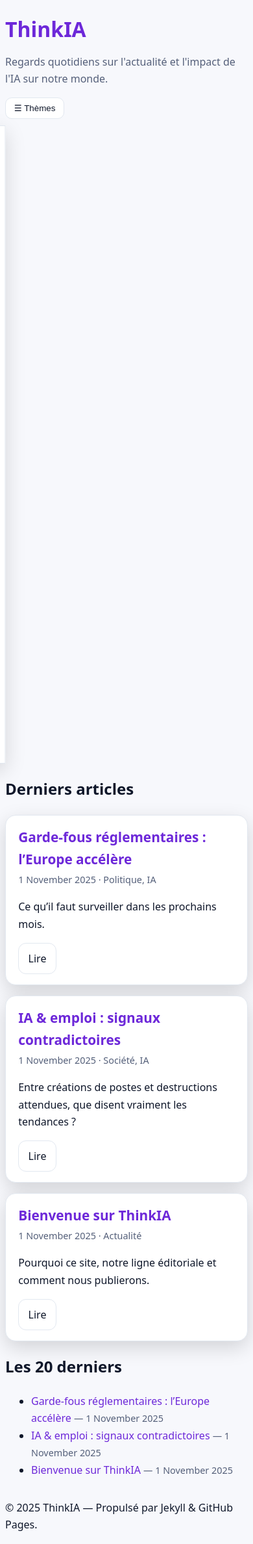
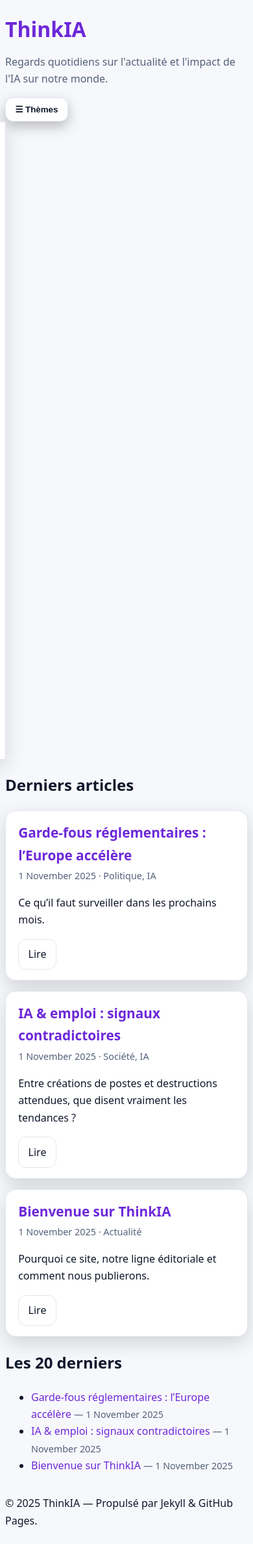
Before and after one commit to edflive/thinkia, a Jekyll site: the page built from index.md, in a window 390 px wide. Shown: the whole page at 65% size. Built offline with Jekyll 4.4.1, drawn with Linux system fonts in a browser that asks for light colours.

Commit message:
Sidebar gauche + toggle mobile + style bouton

```diff
--- a/assets/css/custom.css
+++ b/assets/css/custom.css
@@ -1,4 +1,49 @@
-/* Custom modern look for ThinkIA */
+<file name=_layouts/default.html>  <main class="page-content" aria-label="Content">
+  <div class="wrapper grid">
+    <!-- ASIDE À GAUCHE -->
+    <aside class="sidebar-wrap">
+      <button class="sidebar-toggle" aria-expanded="false" aria-controls="sidebar">☰ Thèmes</button>
+      {% include sidebar.html %}
+    </aside>
+
+    <!-- CONTENU PRINCIPAL -->
+    <div>
+      {{ content }}
+    </div>
+  </div>
+</main>
+
+<script>
+  (function() {
+    var btn = document.querySelector('.sidebar-toggle');
+    var sidebar = document.getElementById('sidebar');
+    if (!btn || !sidebar) return;
+    btn.addEventListener('click', function() {
+      document.body.classList.toggle('sidebar-open');
+      var expanded = btn.getAttribute('aria-expanded') === 'true';
+      btn.setAttribute('aria-expanded', String(!expanded));
+    });
+  })();
+</script>
+</file>
+
+<file name=_includes/sidebar.html><nav id="sidebar" class="sidebar" aria-label="Thèmes">
+  <h3>Thèmes</h3>
+  <ul class="theme-list">
+  {%- assign cats = site.categories | sort -%}
+  {%- for c in cats -%}
+    {%- assign name = c[0] -%}
+    {%- assign posts = c[1] -%}
+    <li>
+      <a class="theme-link" href="{{ '/themes/' | append: name | relative_url }}">{{ name }}</a>
+      <span class="badge">{{ posts | size }}</span>
+    </li>
+  {%- endfor -%}
+  </ul>
+</nav>
+</file>
+
+<file name=assets/css/custom.css>/* Custom modern look for ThinkIA */
 :root {
   --accent: #4F46E5;
   --bg: #0B1020;
@@ -77,6 +122,9 @@ a:hover { text-decoration: underline; }
   border: 1px solid var(--border); background: transparent; color: var(--text);
 }
 .btn:hover { border-color: var(--accent); }
+/* --- TOGGLE DE LA SIDEBAR (base desktop: caché) --- */
+.sidebar-toggle { display: none; }
+body.sidebar-open { overflow: hidden; }
 /* --- LAYOUT À 2 COLONNES --- */
 .grid {
   display: grid;
@@ -93,14 +141,24 @@ a:hover { text-decoration: underline; }
     position: relative;
   }
   .sidebar-toggle {
-    display: inline-block;
-    margin-bottom: .6rem;
+    display: inline-flex;
+    align-items: center;
+    gap: .5rem;
+    cursor: pointer;
     background: var(--card);
     color: var(--text);
     border: 1px solid var(--border);
-    border-radius: 10px;
-    padding: .5rem .8rem;
+    border-radius: 12px;
+    padding: .6rem .9rem;
+    font-weight: 600;
+    box-shadow: 0 8px 20px rgba(0,0,0,.25);
+    transition: transform .12s ease, box-shadow .2s ease, border-color .2s ease;
+    -webkit-backdrop-filter: saturate(120%) blur(6px);
+    backdrop-filter: saturate(120%) blur(6px);
   }
+  .sidebar-toggle:hover { transform: translateY(-1px); border-color: var(--accent); box-shadow: 0 10px 28px rgba(0,0,0,.28); }
+  .sidebar-toggle:active { transform: translateY(0); box-shadow: 0 6px 14px rgba(0,0,0,.2); }
+  .sidebar-toggle:focus { outline: 2px solid var(--accent); outline-offset: 2px; }
   .sidebar {
     position: fixed;
     z-index: 50;
@@ -113,8 +171,13 @@ a:hover { text-decoration: underline; }
     border-radius: 0;
     padding-top: 4rem; /* laisser la place au bord haut */
   }
-  body.sidebar-open .sidebar {
-    transform: translateX(0);
+  /* Ombre de fond lorsque le tiroir est ouvert */
+  body.sidebar-open::before {
+    content: "";
+    position: fixed;
+    inset: 0;
+    background: rgba(0,0,0,.4);
+    z-index: 40;
   }
 }
 
```
